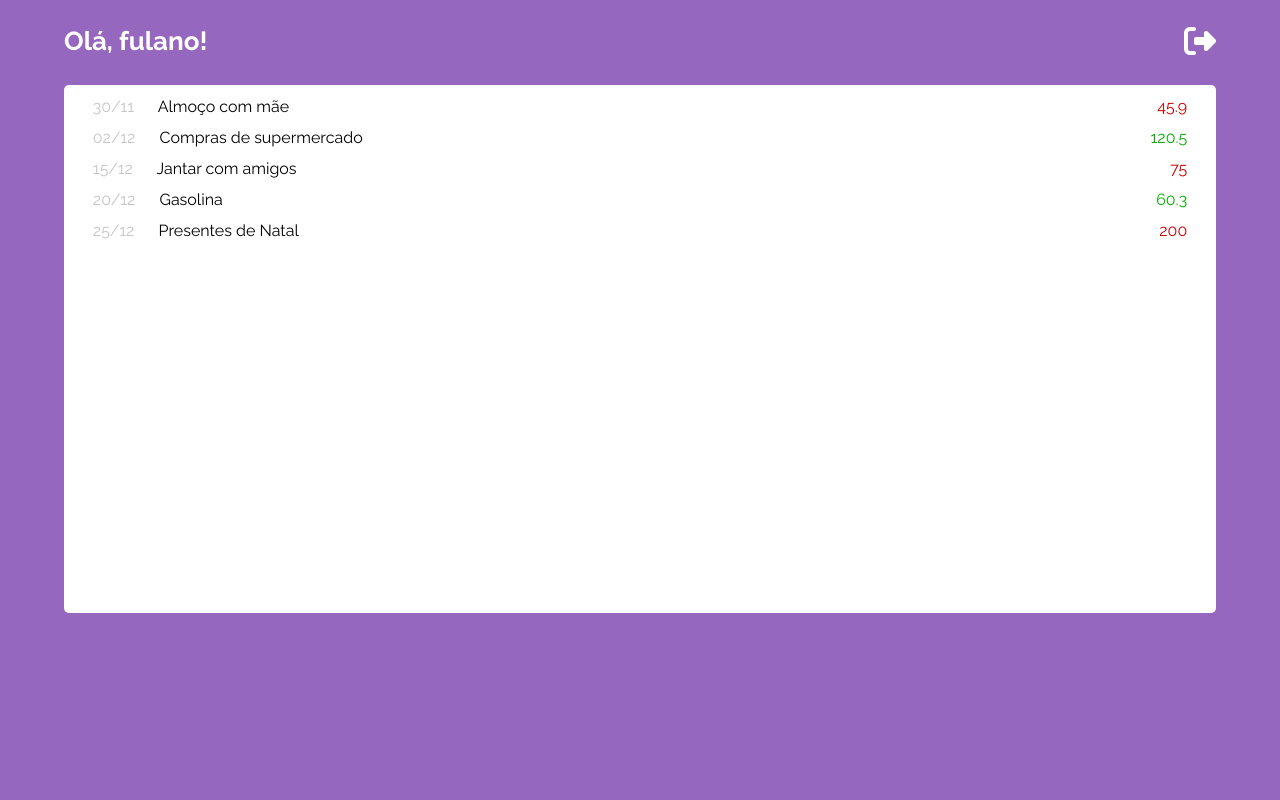
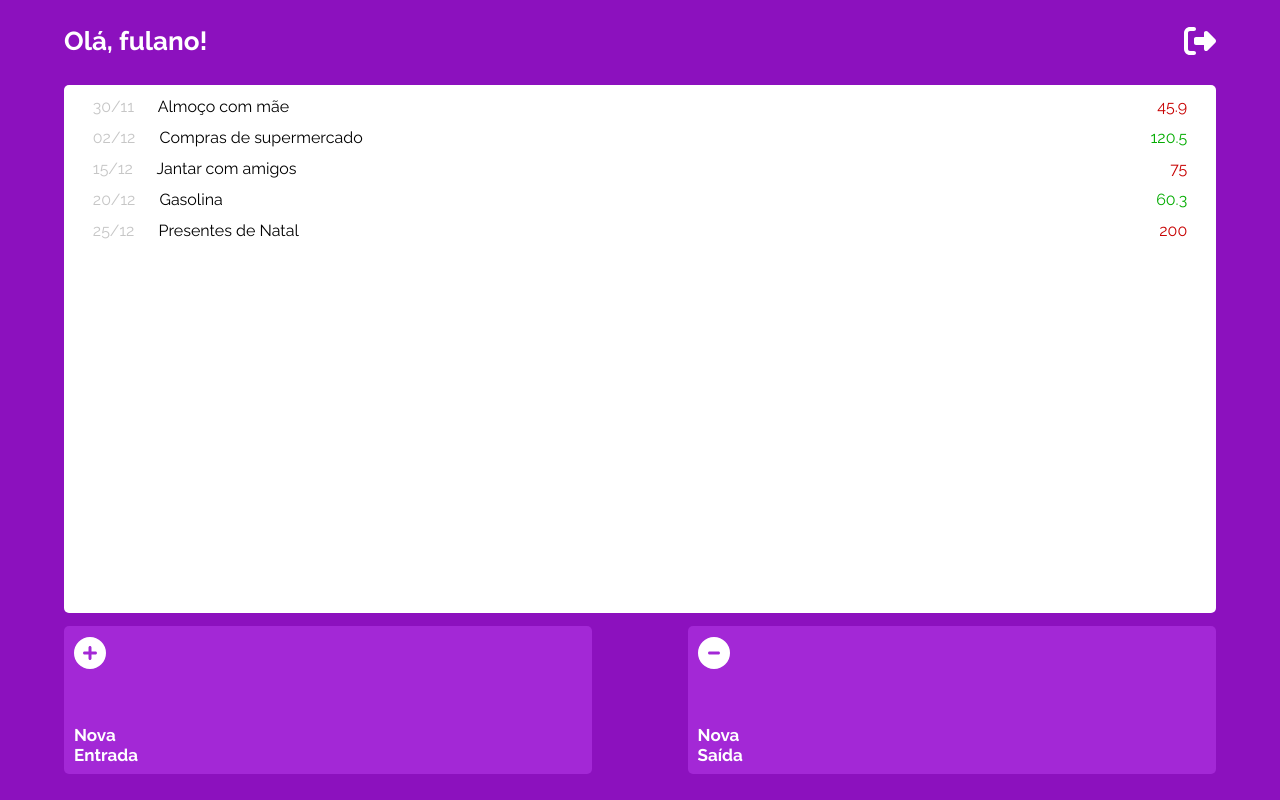
Before and after one commit to camoesprogramming/My-Wallet, a React (Create React App) app: page /home in a window 1280 px wide. Built offline with nearby package versions, Linux system fonts and the light colour scheme; a web font is replaced by a local one.

Commit message:
implementado os botões de nova saida e nova entrada da página home com o componente EntryCard

```diff
--- /dev/null
+++ b/src/Components/EntryCard.tsx
@@ -0,0 +1,51 @@
+import styled from "styled-components";
+import { FontAwesomeIcon } from "@fortawesome/react-fontawesome";
+import { faCirclePlus, faCircleMinus } from "@fortawesome/free-solid-svg-icons";
+
+
+
+export default function EntryCard({add} : {add: boolean}) {
+  return (
+    <ContainerCard>
+      <div>
+        <FontAwesomeIcon
+          icon={add === true ? faCirclePlus : faCircleMinus}
+          size="2xl"
+          style={{ color: "#ffffff" }}
+        />
+
+      </div>
+      <h1>Nova<br />{add === true ? "Entrada" : "Saída"}</h1>
+    </ContainerCard>
+  );
+}
+
+const ContainerCard = styled.div`
+  width: 45%;
+  height: 16vh;
+  background-color: #a328d6;
+  border-radius: 5px;
+  padding-top: 11px;
+  padding-left: 10px;
+  padding-bottom: 9px;
+  display: flex;
+  flex-direction: column;
+  align-items: flex-start;
+  justify-content: space-between;
+
+  div {
+    background-color: #a328d6;
+  }
+
+  h1 {
+    background-color: #a328d6;
+    font-family: 'Raleway';
+    font-size: 17px;
+    font-weight: 700;
+    line-height: 20px;
+    letter-spacing: 0em;
+    text-align: left;
+    color: #fff;
+  }
+
+`;
--- a/src/Components/HomeHeader.tsx
+++ b/src/Components/HomeHeader.tsx
@@ -21,6 +21,7 @@ const Container = styled.div`
   justify-content: space-between;
   align-items: center;
   margin-top: 25px;
+
   h1 {
     font-family: 'Raleway';
     font-size: 26px;
@@ -29,7 +30,6 @@ const Container = styled.div`
     letter-spacing: 0em;
     text-align: left;
     color: #FFFFFF;
-
   }
 
 `
--- a/src/Pages/Home.tsx
+++ b/src/Pages/Home.tsx
@@ -1,12 +1,27 @@
 import styled from "styled-components";
 import HomeHeader from "../Components/HomeHeader";
 import DataViewer from "../Components/DataViewer";
+import EntryCard from "../Components/EntryCard";
 
 export default function Home() {
+
   return (
     <>
       <HomeHeader />
       <DataViewer />
+      <Container>
+        <EntryCard add = {true}/>
+        <EntryCard add = {false}/>
+      </Container>
     </>
   );
 }
+
+const Container = styled.div`
+  display: flex;
+  justify-content: space-between;
+  align-items: center;
+  width: 90%;
+  margin: auto;
+  margin-top: 13px;
+`;
--- a/src/Style/GlobalStyle.tsx
+++ b/src/Style/GlobalStyle.tsx
@@ -21,7 +21,7 @@ time, mark, audio, video {
 	font-size: 100%;
 	font: inherit;
 	vertical-align: baseline;
-	background-color: #9567BE;
+	background-color: #8c11be;
 	text-decoration: none;
 }
 /* HTML5 display-role reset for older browsers */
```
